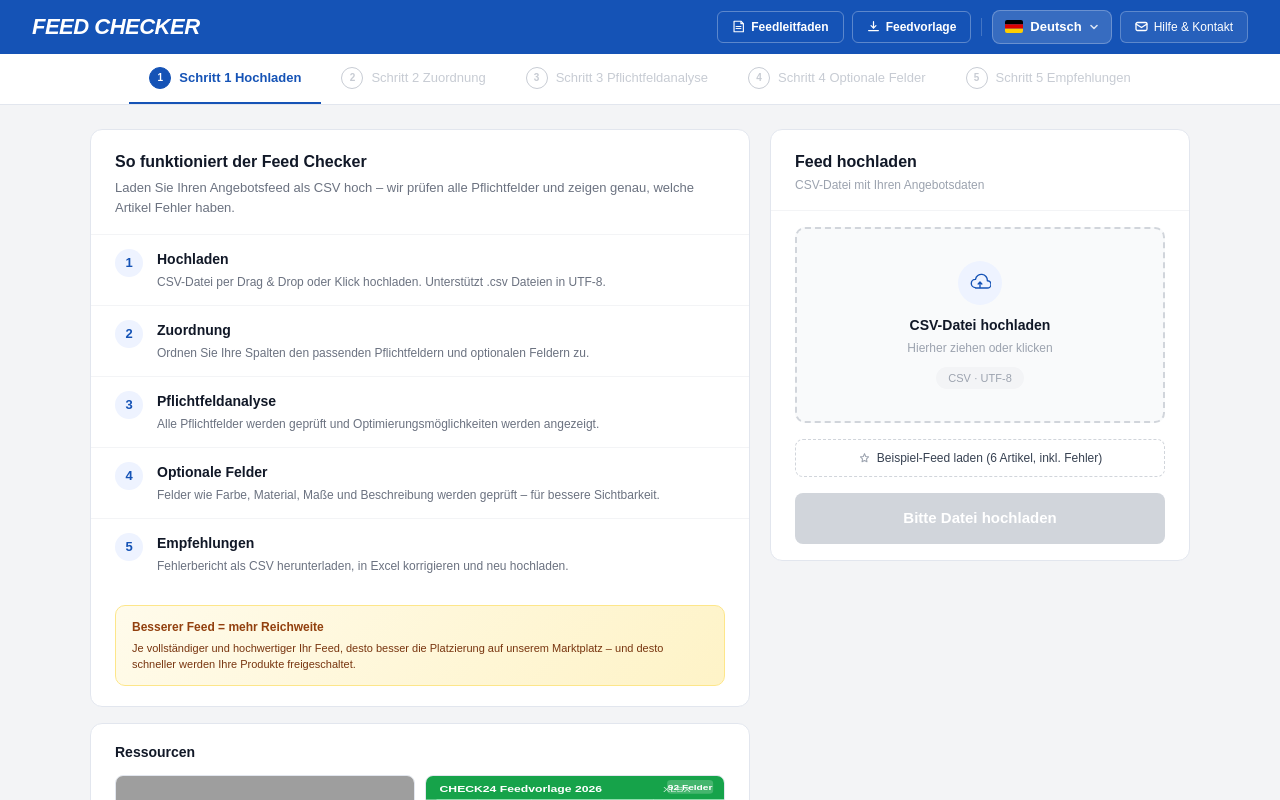
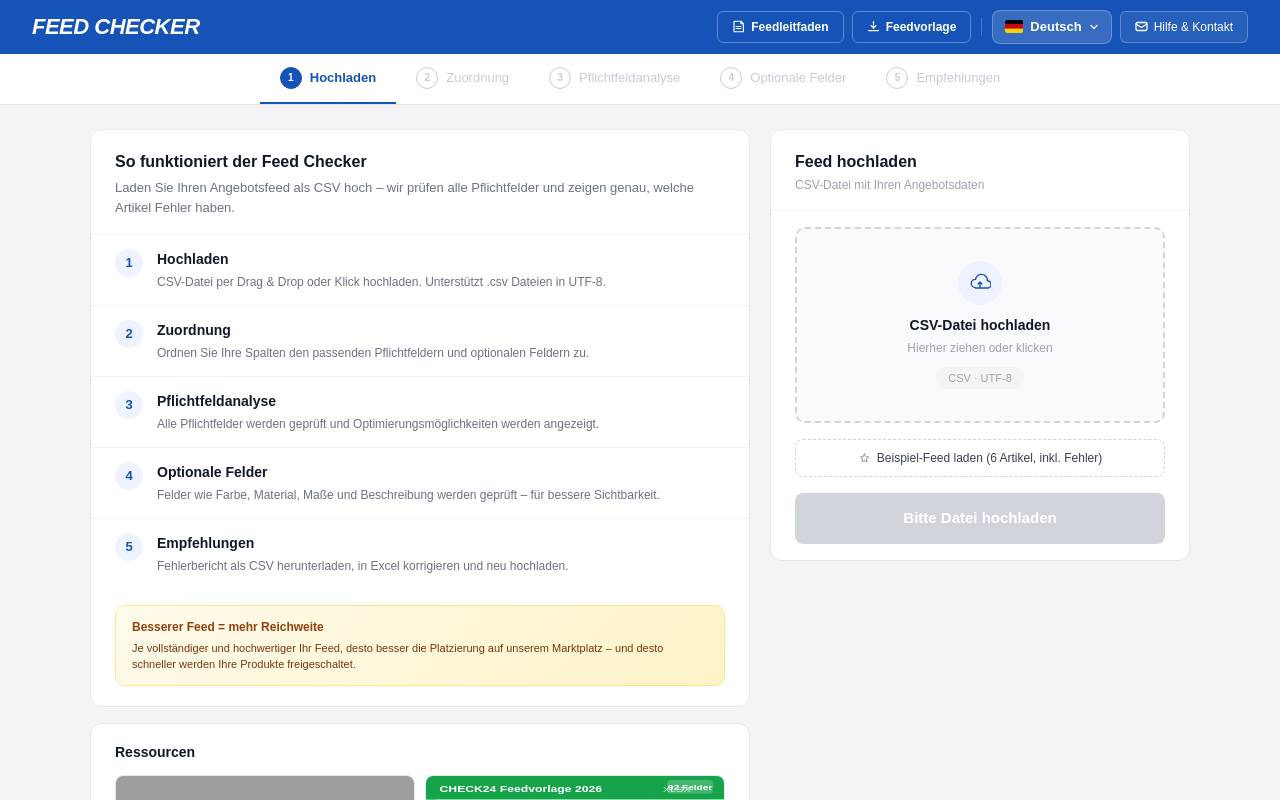
Before and after one commit to daniel-checkito/feed-mc, a Next.js app: page / in a window 1280 px wide. Built offline with nearby package versions, Linux system fonts and the light colour scheme; grey boxes are pictures that could not be loaded.

Commit message:
Remove "Schritt N" prefix from stepper labels
https://claude.ai/code/session_0111kzuwjL1wK8WMg4B7fvH3

```diff
--- a/app/McAngebotsfeed.jsx
+++ b/app/McAngebotsfeed.jsx
@@ -1515,7 +1515,7 @@ export default function McAngebotsfeed() {
                             <div style={{ width: 22, height: 22, borderRadius: '50%', border: `1.5px solid ${tabColor}`, background: (isActive || isDone) ? tabColor : 'transparent', color: (isActive || isDone) ? '#fff' : tabColor, fontSize: 10, fontWeight: 700, display: 'flex', alignItems: 'center', justifyContent: 'center', flexShrink: 0, transition: 'all 0.15s' }}>
                                 {isDone ? '✓' : s.n}
                             </div>
-                            <span style={{ fontSize: 13, fontWeight: isActive ? 600 : 400 }}>{lang === 'de' ? `Schritt ${s.n} ` : `Step ${s.n} `}{s.label}</span>
+                            <span style={{ fontSize: 13, fontWeight: isActive ? 600 : 400 }}>{s.label}</span>
                         </button>
                     );
                 })}
```
